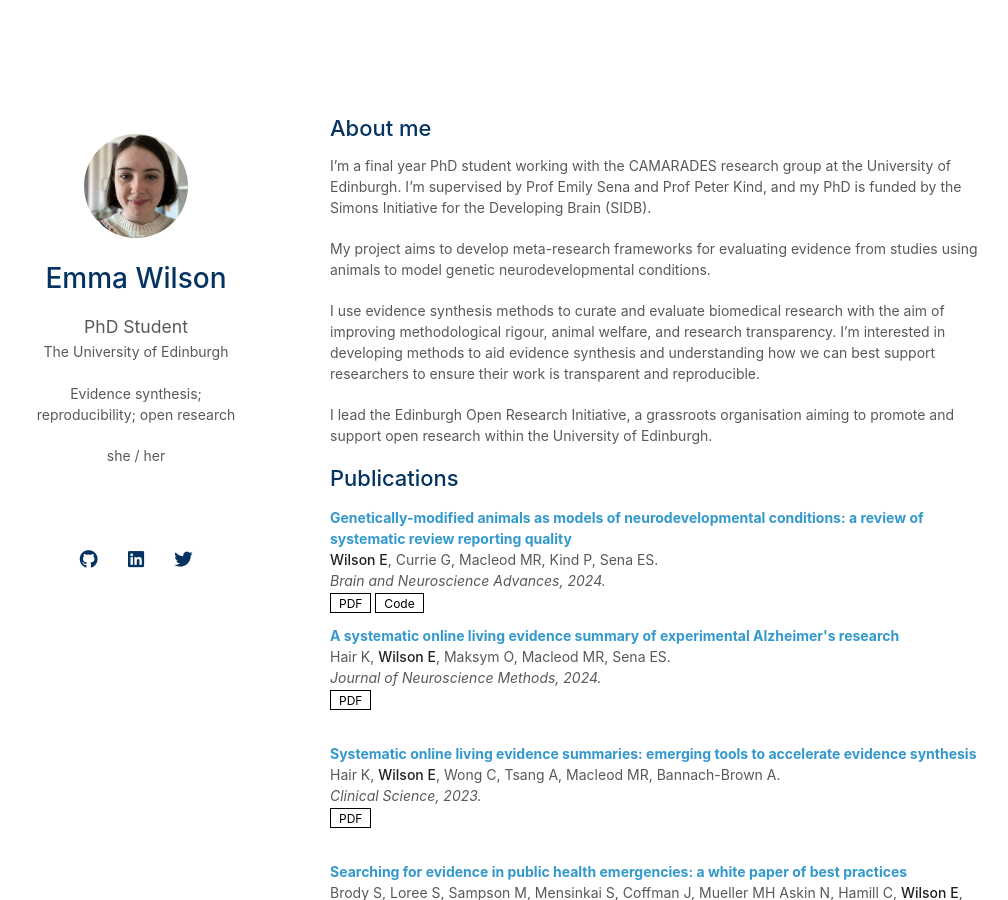
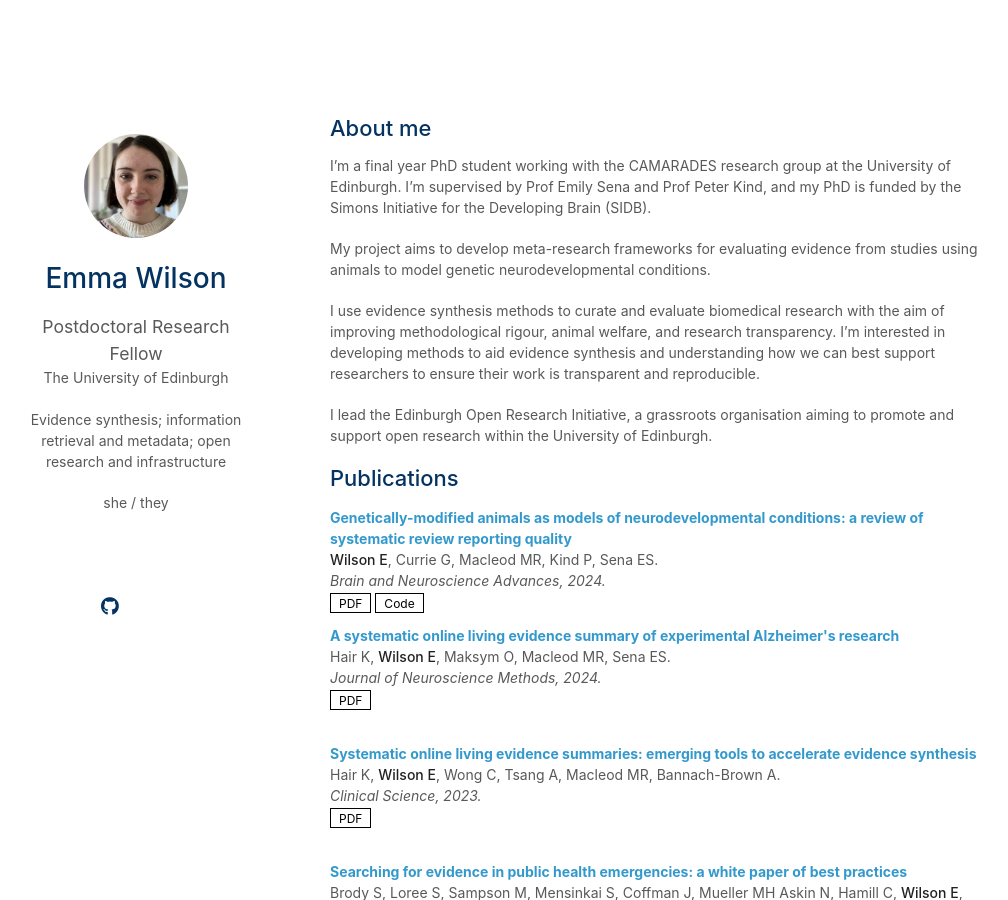
Before and after one commit to emma-wilson/emma-wilson.github.io, a Jekyll site: the page built from index.md, in a window 1280 px wide and 900 px high. Shown: the whole window, without its empty margins (140-1148 px from the left). Built offline with Jekyll 4.4.1, drawn with Linux system fonts in a browser that asks for light colours; nearby versions of some CDN libraries; comment, search, counter and statistics services are not loaded; a style sheet for code colours, icons or effects is not loaded; our own code applies the rules of GitHub Pages for plain Markdown files.

Commit message:
Update details

```diff
--- a/_config.yml
+++ b/_config.yml
@@ -1,13 +1,13 @@
 # Basic Information
 title: Emma Wilson
-position: PhD Student
+position: Postdoctoral Research Fellow
 affiliation: The University of Edinburgh
-topic: Evidence synthesis; reproducibility; open research
-pronouns: she / her
+topic: Evidence synthesis; information retrieval and metadata; open research and infrastructure
+pronouns: she / they
 
 # Search Engine Optimization (SEO)
 # The following information is used to improve the website traffic from search engines, e.g., Google.
-keywords: university research phd
+keywords: university research postdoctoral
 description: Personal webpage for Emma Wilson.
 canonical: https://emma-wilson.github.io/
 
@@ -15,8 +15,6 @@ canonical: https://emma-wilson.github.io/
 # If you don't need one of them, you may delete the corresponding line.
 google_scholar: https://scholar.google.com/citations?user=fk9y3nwAAAAJ&hl=en
 github_link: https://github.com/emma-wilson
-linkedin: https://uk.linkedin.com/in/emma-wilson-68646011b?trk=public_post_follow-view-profile
-twitter: https://twitter.com/EWilsonSci
 osf: https://osf.io/kj4uz/
 orcid: https://orcid.org/0000-0002-8100-7508
 
@@ -36,7 +34,7 @@ auto_dark_mode: true
 
 # Font
 # You can use this option to choose between Serif or Sans Serif fonts.
-font: "Sans Serif" # or "Sans Serif"
+font: "Sans Serif" # or "Serif"
 
 # Google Analytics ID
 # Please remove this if you don't use Google Analytics
```
